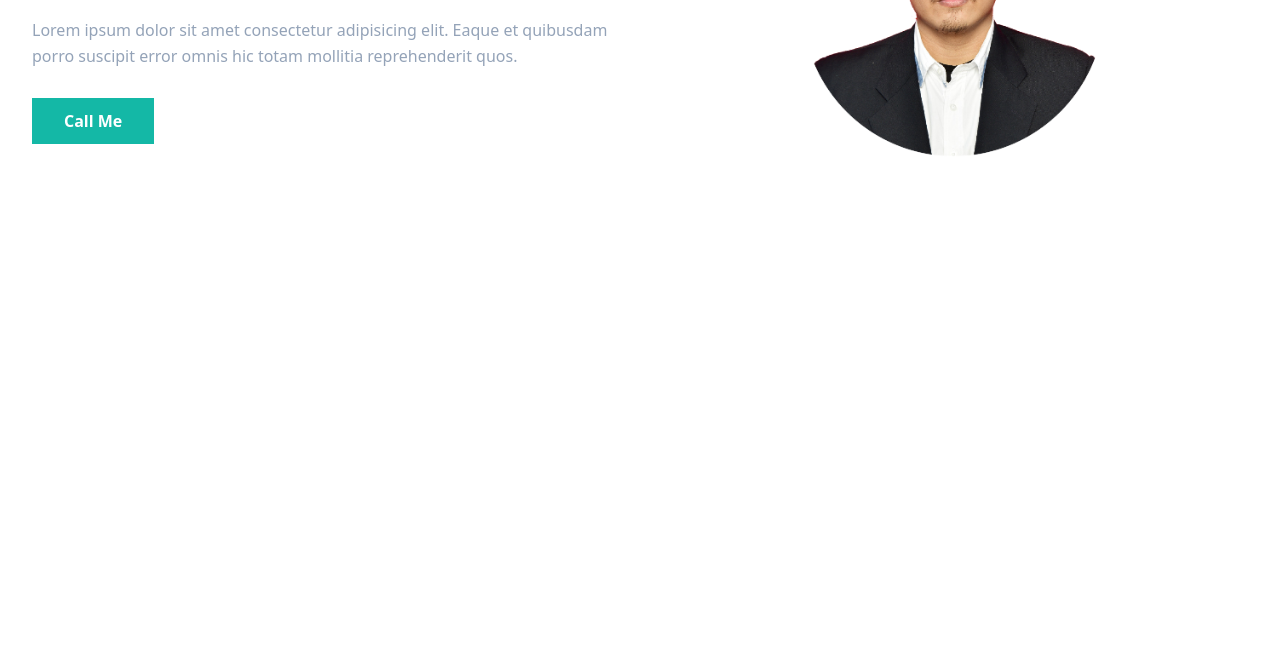
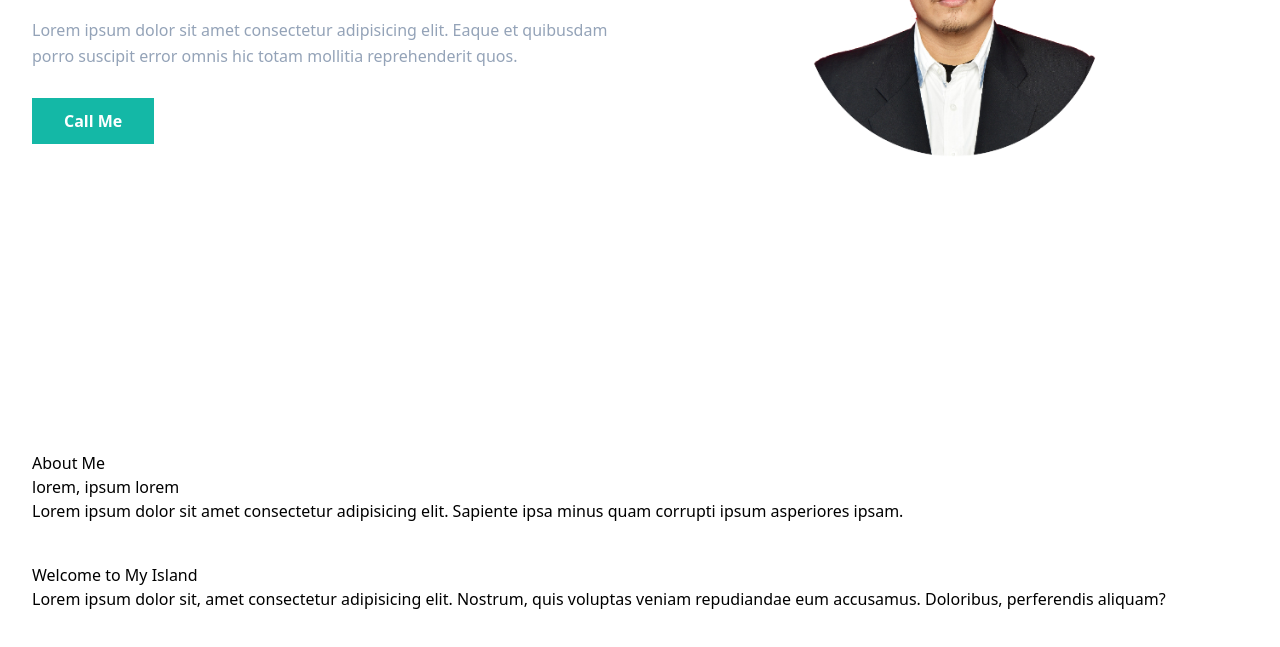
Before and after one commit to danielivan09/profile-tailwindcss, a website: page index.html in a window 1280 px wide. Shown: the part 465-1112 px from the top of the page. Before the commit the page ends 800 px from the top, so only its background shows below. Drawn offline with Linux system fonts and the light colour scheme.

Commit message:
add 2 column for about me

```diff
--- a/index.html
+++ b/index.html
@@ -20,7 +20,8 @@
                     <h1 class="text-base font-semibold text-primary md:text-xl lg:text-2xl">Hi Folks 🙌,I'm<span
                             class="block font-bold text-secondary text-4xl mt-1 lg:text-5xl">Ivan Daniel</span></h1>
                     <!-- windows + . -->
-                    <h2 class="font-medium text-slate-500 text-lg mb-5"><span class="text-secondary lg:text-2xl">Freelancer Web
+                    <h2 class="font-medium text-slate-500 text-lg mb-5"><span
+                            class="text-secondary lg:text-2xl">Freelancer Web
                             Developer</span> | Software Quality Assurance in Company</h2>
                     <p class="font-medium text-slate-400 mb-10 leading-relaxed">Lorem ipsum dolor sit amet consectetur
                         adipisicing elit. Eaque et quibusdam porro suscipit error
@@ -34,7 +35,8 @@
 
                 <div class="w-full self-end px-4 lg:w-1/2">
                     <div class="relative mt-10 lg:mt-9 lg:right-0">
-                        <img src="dist/img/Ivan.png" alt="" class="max-w-full mx-auto"> <!--blob maker-->
+                        <img src="dist/img/Ivan.png" alt="" class="max-w-full mx-auto">
+                        <!--blob maker-->
                     </div>
                 </div>
             </div>
@@ -43,8 +45,22 @@
     <!-- Hero Section end -->
 
     <!-- About section Start -->
-    <section>
+    <section id="about" class="pt-36 pb-32">
+        <div class="container">
+            <div class="flex flex-wrap">
+                <div class="w-full px-4 mb-10">
+                    <h4>About Me</h4>
+                    <h2>lorem, ipsum lorem</h2>
+                    <p>Lorem ipsum dolor sit amet consectetur adipisicing elit. Sapiente ipsa minus quam corrupti ipsum asperiores ipsam.</p>
+                </div>
 
+                <div class="w-full px-4">
+                    <h3>Welcome to My Island</h3>
+                    <p>Lorem ipsum dolor sit, amet consectetur adipisicing elit. Nostrum, quis voluptas veniam
+                        repudiandae eum accusamus. Doloribus, perferendis aliquam?</p>
+                </div>
+            </div>
+        </div>
     </section>
     <!-- About section End -->
 
```
Also changed, not shown: dist/output.css.
